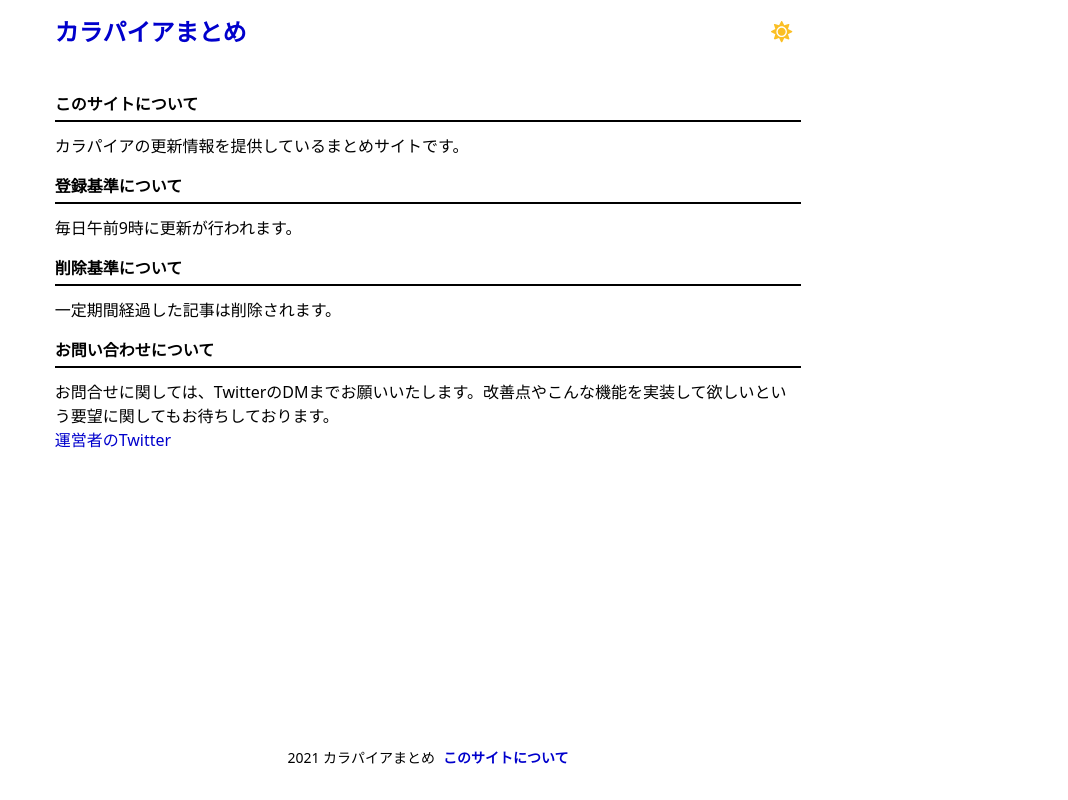
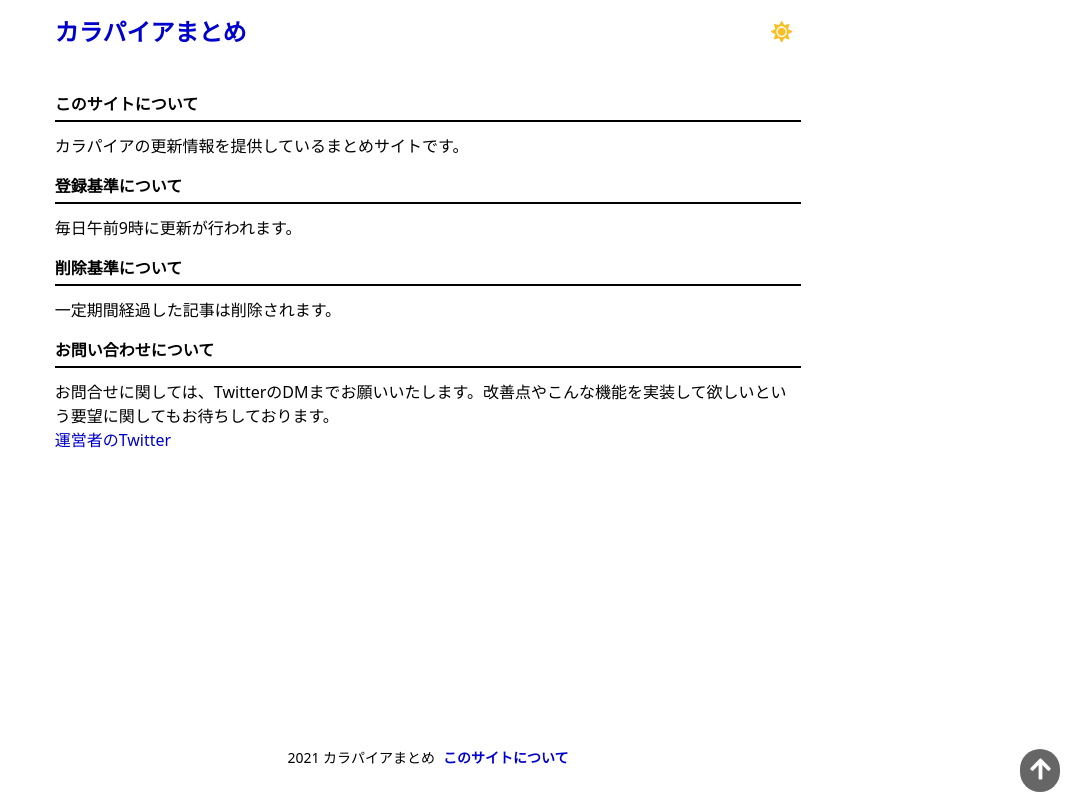
Before and after one commit to teddybear0430/karapaia-matome-front, a Next.js app: page /about in a window 1280 px wide. Shown: the whole page, without its empty margins (212-1280 px from the left). Built offline with nearby package versions, Linux system fonts and the light colour scheme.

Commit message:
feat: スクロールボタンつけた。

```diff
--- /dev/null
+++ b/src/components/ScrollIcon.tsx
@@ -0,0 +1,23 @@
+import React from 'react';
+import { FontAwesomeIcon } from '@fortawesome/react-fontawesome';
+import { faArrowUp } from '@fortawesome/free-solid-svg-icons';
+
+const ScrollIcon = () => {
+  const scrollTop = () => {
+    window.scrollTo({
+      top: 0,
+      behavior: 'smooth',
+    });
+  };
+
+  return (
+    <button
+      className="fixed block w-10 h-auto p-2 rounded-full outline-none cursor-pointer bg-gray right-2 bottom-2 transition-all duration-500"
+      onClick={scrollTop}
+    >
+      <FontAwesomeIcon className="text-2xl text-white" icon={faArrowUp} />
+    </button>
+  );
+};
+
+export default ScrollIcon;
--- a/src/pages/_app.tsx
+++ b/src/pages/_app.tsx
@@ -4,6 +4,7 @@
 import '../../style/global.css';
 import Header from '../components/Header';
 import Footer from '../components/Footer';
+import ScrollIcon from '../components/ScrollIcon';
 import { siteConfig } from '../../config/config';
 import createStore from '../../lib/store';
 
@@ -17,6 +18,7 @@
           <Header siteName={siteName} />
           <Component {...pageProps} />
           <Footer siteName={siteName} />
+          <ScrollIcon />
         </div>
       </Provider>
     </ThemeProvider>
```
